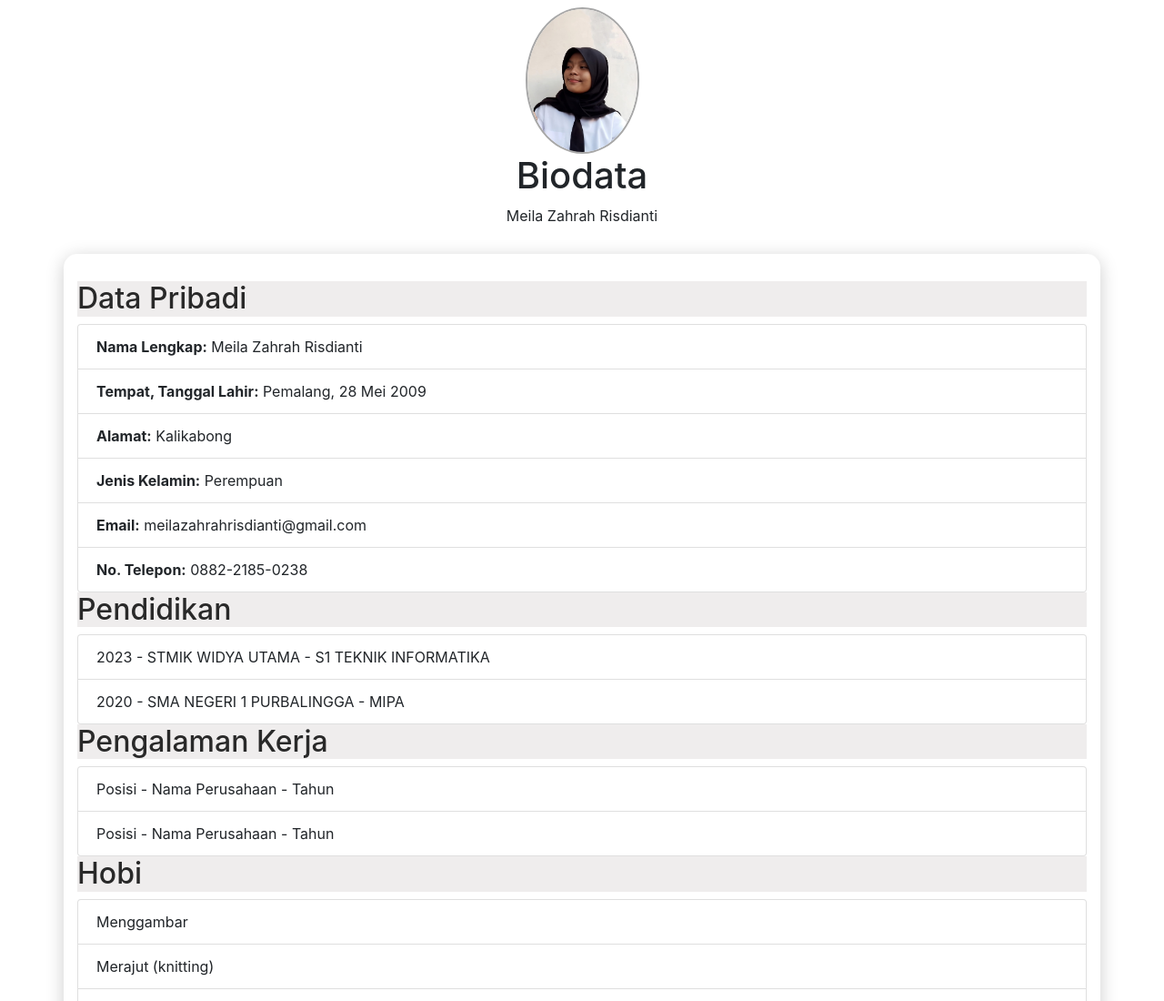
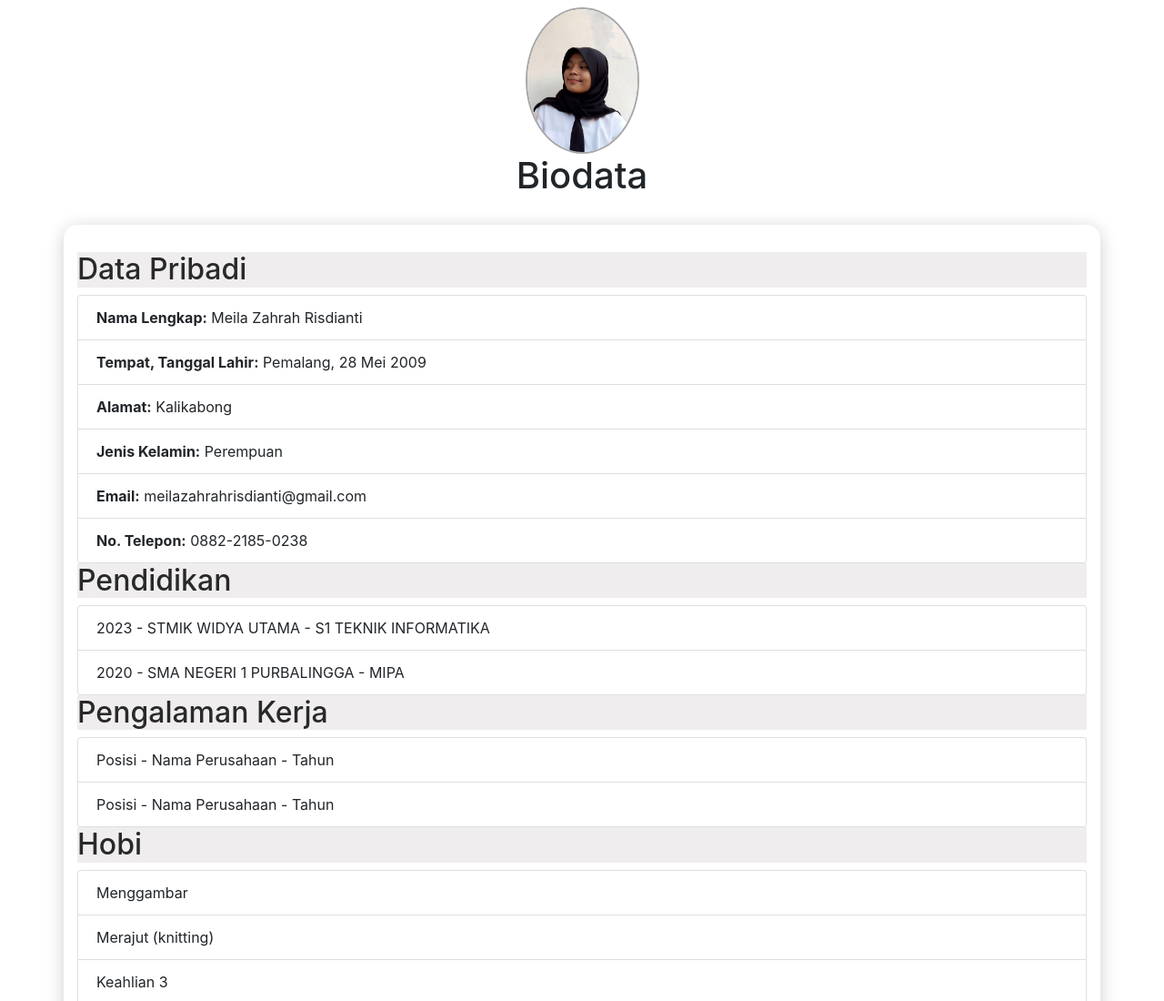
Before and after one commit to zaramei/biodata, a plain HTML site: page index.html in a window 1280 px wide. Shown: the top 1100 px of the page at 91% size. Drawn offline with nearby package versions, Linux system fonts and the light colour scheme.

Commit message:
Update index.html

```diff
--- a/index.html
+++ b/index.html
@@ -12,7 +12,6 @@
 <header>
     <img src="img/foto.m.jpeg" alt="Foto Profil" class="profile-img">
     <h1>Biodata</h1>
-    <p>Meila Zahrah Risdianti</p>
 </header>
 
 <div class="container mt-4">
```
